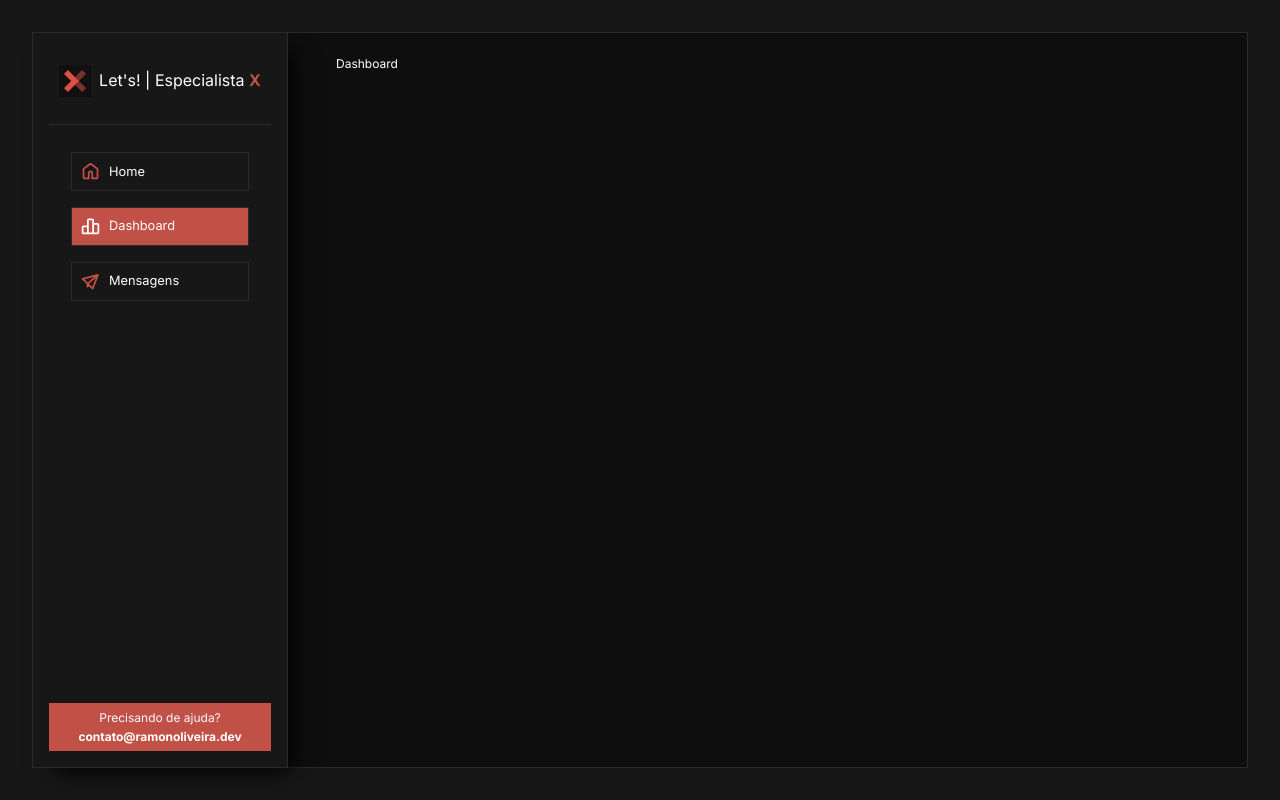
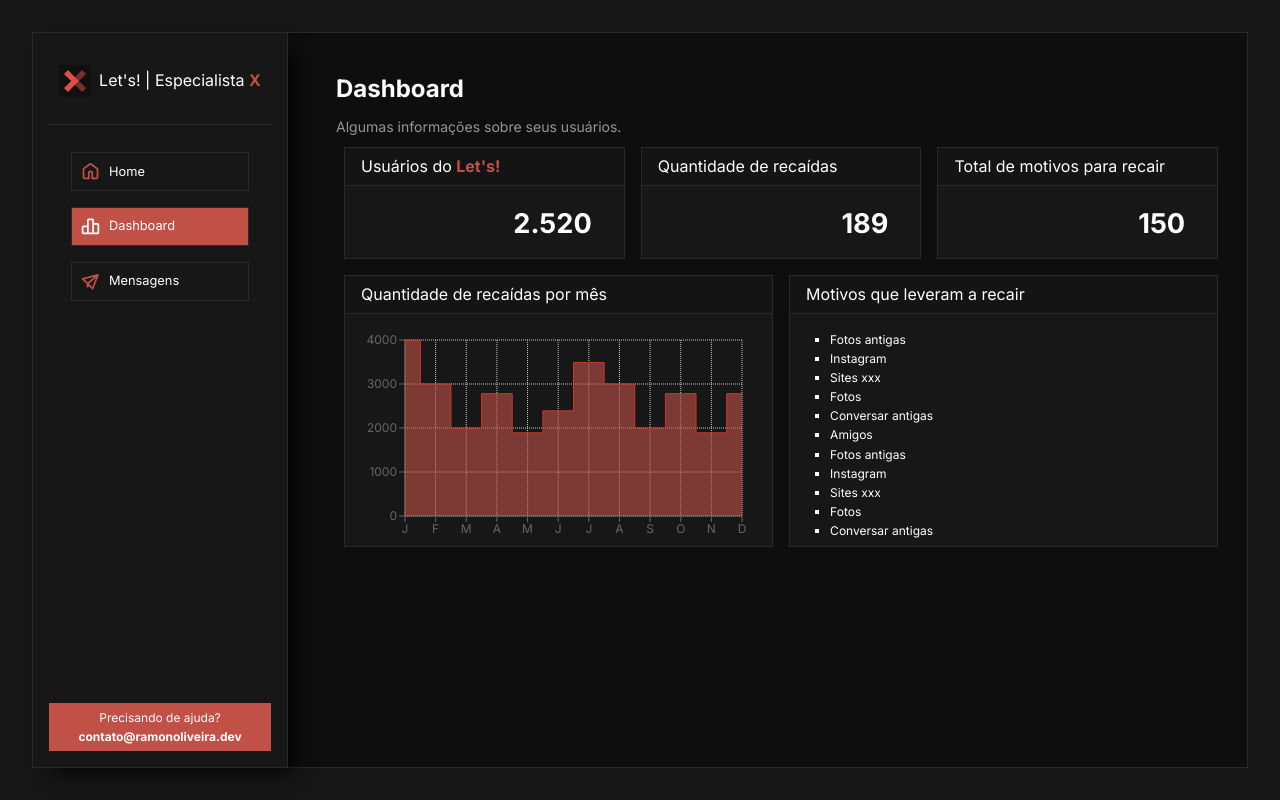
Before and after one commit to im-ramon/lets-dashboard, a React (Vite) app: page /dashboard in a window 1280 px wide. Built offline with nearby package versions, Linux system fonts and the light colour scheme.

Commit message:
feat: :sparkles: Finalização do Dashboard
Finalização do Dashboard

```diff
--- a/src/styles/index.scss
+++ b/src/styles/index.scss
@@ -237,6 +237,100 @@ section#home {
     margin-top: 2rem;
 }
 
+#dashboard {
+    display: flex;
+    flex-wrap: wrap;
+
+    div {
+        display: flex;
+        width: 100%;
+    }
+
+    .line1 {
+        display: flex;
+        justify-content: space-between;
+        min-height: 8rem;
+    }
+
+    .line2 {
+        display: flex;
+        justify-content: space-between;
+        flex: 1;
+        min-height: 16rem;
+        max-height: 18rem;
+    }
+
+    .dashboard-item {
+        background: $BACKGROUND_1;
+        border: 1px solid $NEUTRAL_4;
+        margin: 8px;
+        width: 100%;
+        flex-direction: column;
+        display: flex;
+        justify-content: flex-start;
+        align-items: center;
+
+        @include transition();
+
+        &.list {
+            overflow-y: scroll;
+            position: relative;
+
+            h3 {
+                z-index: 2;
+                position: sticky;
+                top: 0;
+            }
+
+            &::-webkit-scrollbar {
+                width: 12px; /* width of the entire scrollbar */
+            }
+
+            &::-webkit-scrollbar-track {
+                background: #151515; /* color of the tracking area */
+            }
+
+            &::-webkit-scrollbar-thumb {
+                background-color: $PRIMARY; /* color of the scroll thumb */
+                border-radius: 20px; /* roundness of the scroll thumb */
+                border: 3px solid #0a0909; /* creates padding around scroll thumb */
+            }
+
+            ul {
+                width: 100%;
+                list-style: square;
+            }
+        }
+
+        &:hover {
+            @include transition();
+            transform: scale(1.05);
+            box-shadow: 13px 11px 21px -8px #0000006b;
+            border-color: $PRIMARY;
+        }
+
+        h2 {
+            text-align: right;
+            width: 100%;
+            font-size: 1.7rem;
+            padding-right: 2rem;
+            font-weight: bold;
+        }
+
+        h3 {
+            font-size: 1rem !important;
+            text-align: left;
+            width: 100%;
+            color: $TEXT;
+            font-size: 1.1rem;
+            background: $BACKGROUND_2;
+            padding: 0.4em 1rem 0.3rem 1rem;
+            margin-bottom: 1rem;
+            border-bottom: 1px solid $NEUTRAL_4;
+        }
+    }
+}
+
 .button-primary {
     background: $PRIMARY;
     color: $TEXT;
--- a/src/views/Dashboard.tsx
+++ b/src/views/Dashboard.tsx
@@ -1,6 +1,136 @@
+import PageTitle from "../components/PageTitle";
+import React, { PureComponent } from 'react';
+import { AreaChart, Area, XAxis, YAxis, CartesianGrid, Tooltip, ResponsiveContainer } from 'recharts';
+
+const data = [
+    {
+        name: 'J',
+        total: 4000,
+    },
+    {
+        name: 'F',
+        total: 3000,
+    },
+    {
+        name: 'M',
+        total: 2000,
+    },
+    {
+        name: 'A',
+        total: 2780,
+    },
+    {
+        name: 'M',
+        total: 1890,
+    },
+    {
+        name: 'J',
+        total: 2390,
+    },
+    {
+        name: 'J',
+        total: 3490,
+    },
+    {
+        name: 'A',
+        total: 3000,
+    },
+    {
+        name: 'S',
+        total: 2000,
+    },
+    {
+        name: 'O',
+        total: 2780,
+    },
+    {
+        name: 'N',
+        total: 1890,
+    },
+    {
+        name: 'D',
+        total: 2780,
+    },
+];
+
 function Dashboard() {
+    const numbers = [
+        'Fotos antigas',
+        'Instagram',
+        'Sites xxx',
+        'Fotos',
+        'Conversar antigas',
+        'Amigos',
+        'Fotos antigas',
+        'Instagram',
+        'Sites xxx',
+        'Fotos',
+        'Conversar antigas',
+        'Amigos',
+        'Sites xxx',
+        'Fotos',
+        'Conversar antigas',
+        'Amigos',
+        'Fotos antigas',
+        'Instagram',
+        'Sites xxx',
+        'Fotos',
+        'Conversar antigas',
+        'Amigos',
+    ];
+    const listItems = numbers.map((numbers) =>
+        <li>{numbers}</li>
+    );
+
+
     return (
-        <p>Dashboard</p>
+        <>
+            <PageTitle title="Dashboard" subtitle="Algumas informações sobre seus usuários." />
+            <section id="dashboard">
+                <div className="line1">
+                    <div className="dashboard-item">
+                        <h3>Usuários do <span className="primary">Let's!</span></h3>
+                        <h2 className="dashboard-item-qtd">2.520</h2>
+                    </div>
+                    <div className="dashboard-item">
+                        <h3>Quantidade de recaídas</h3>
+                        <h2 className="dashboard-item-qtd">189</h2>
+                    </div>
+                    <div className="dashboard-item">
+                        <h3>Total de motivos para recair</h3>
+                        <h2 className="dashboard-item-qtd">150</h2>
+                    </div>
+                </div>
+                <div className="line2">
+                    <div className="dashboard-item">
+                        <h3>Quantidade de recaídas por mês</h3>
+                        <ResponsiveContainer width="100%" height="100%">
+                            <AreaChart
+                                width={500}
+                                height={400}
+                                data={data}
+                                margin={{
+                                    top: 10,
+                                    right: 30,
+                                    left: 0,
+                                    bottom: 0,
+                                }}
+                            >
+                                <CartesianGrid strokeDasharray="1 1" />
+                                <XAxis dataKey="name" />
+                                <YAxis />
+                                <Tooltip />
+                                <Area type="step" dataKey="total" stroke="#c9382b" fill="#c15147" />
+                            </AreaChart>
+                        </ResponsiveContainer>
+                    </div>
+                    <div className="dashboard-item list">
+                        <h3>Motivos que leveram a recair</h3>
+                        <ul>{listItems}</ul>
+                    </div>
+                </div>
+            </section>
+        </>
     );
 }
 
```
